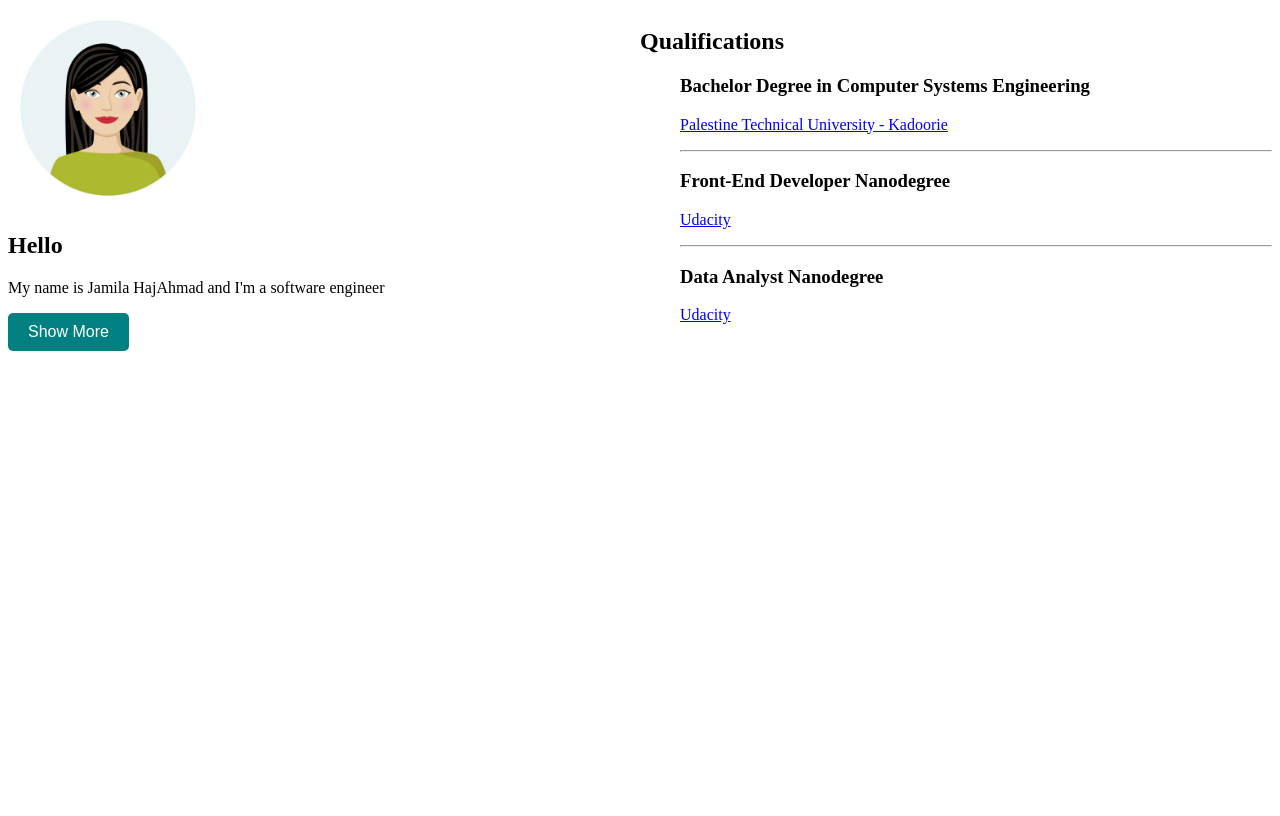
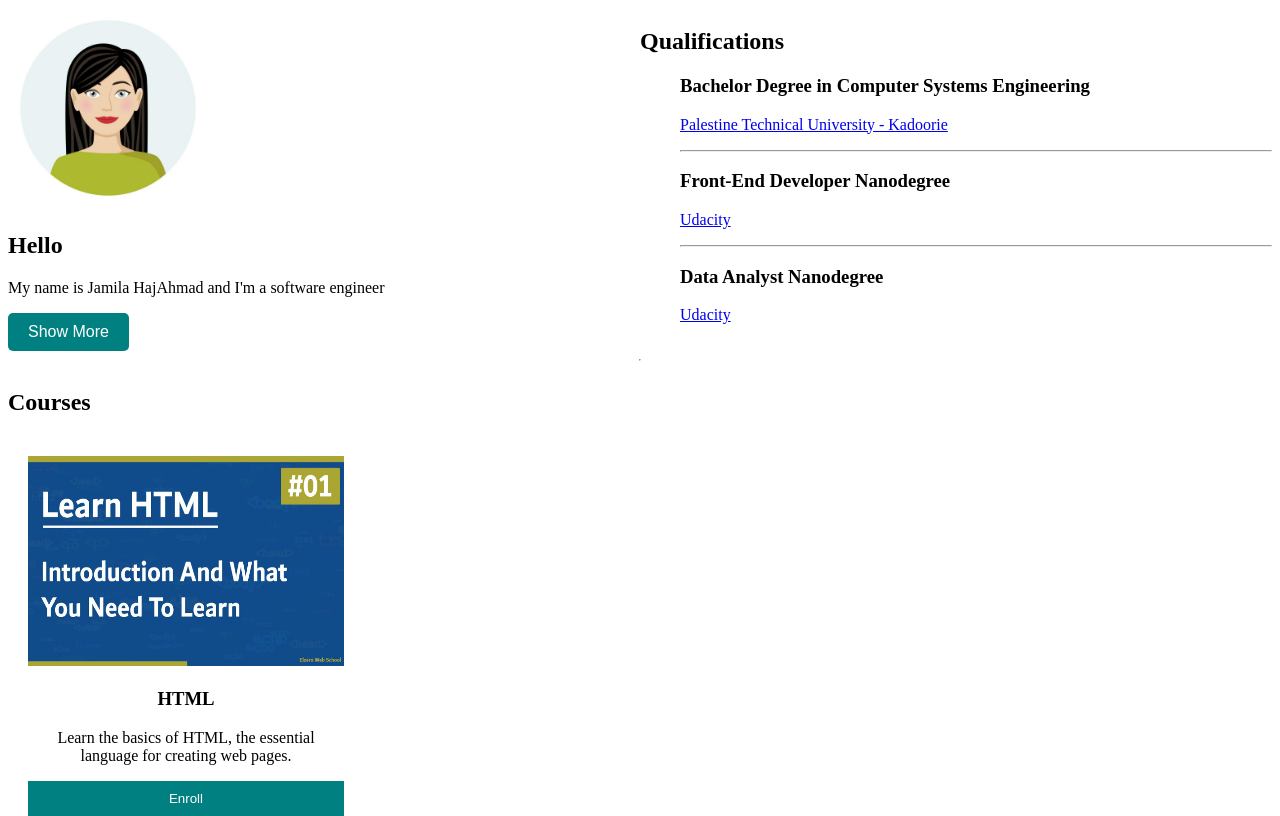
Before and after one commit to JamilaHajAhmad/React-Portfolio, a React (Vite) app: page / in a window 1280 px wide. Built offline with nearby package versions, Linux system fonts and the light colour scheme.

Commit message:
add Courses component to App layout

```diff
--- a/src/components/App.jsx
+++ b/src/components/App.jsx
@@ -1,5 +1,6 @@
 import Profile from "./Profile"
 import Qualifications from "./Qualifications";
+import Courses from "./Courses";
 import "../main.css"
 
 function App() {
@@ -13,6 +14,12 @@ function App() {
                     <Qualifications />
                 </div>
             </div>
+            <hr></hr>
+            <div className="row">
+                <div>
+                <Courses />
+                </div>
+            </div>
         </div>
     )
 }
```
